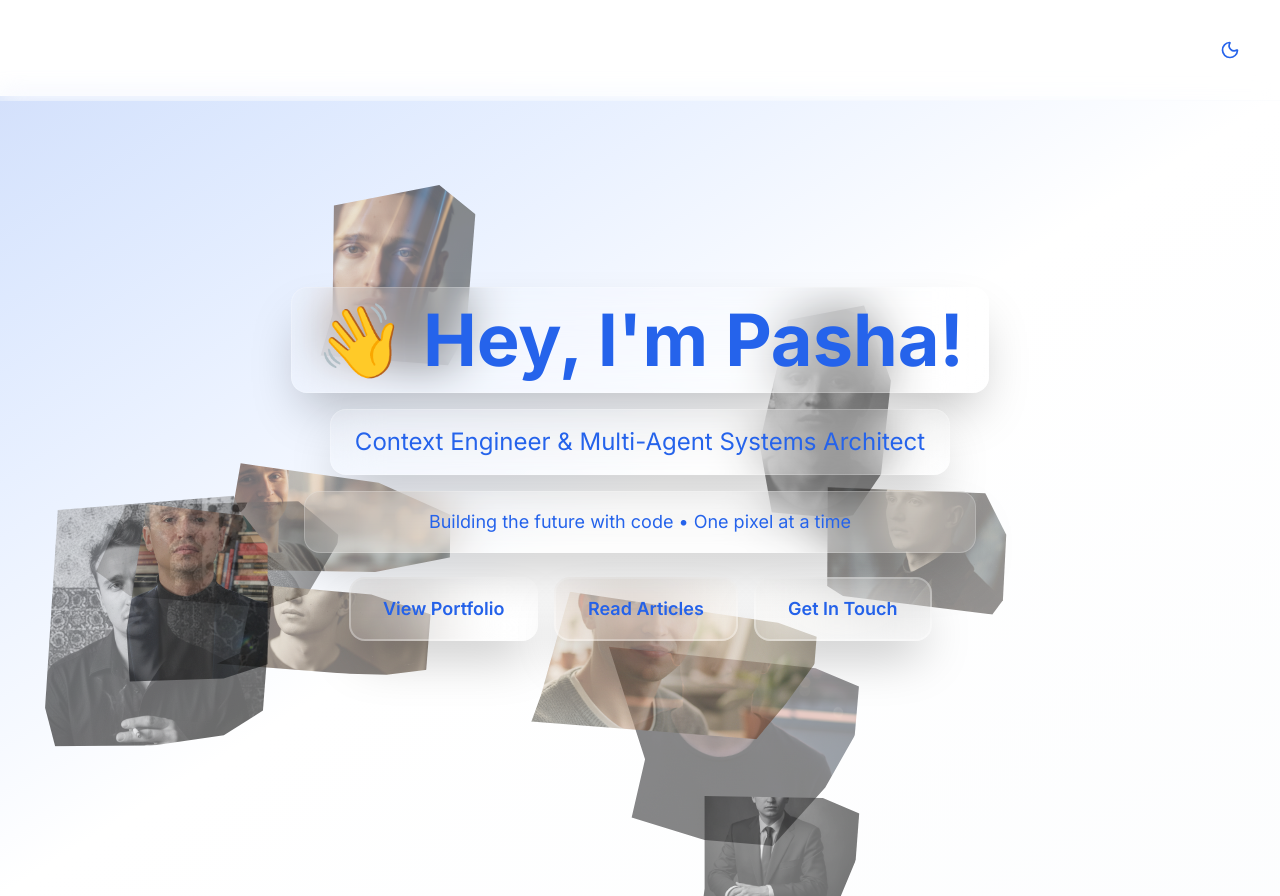
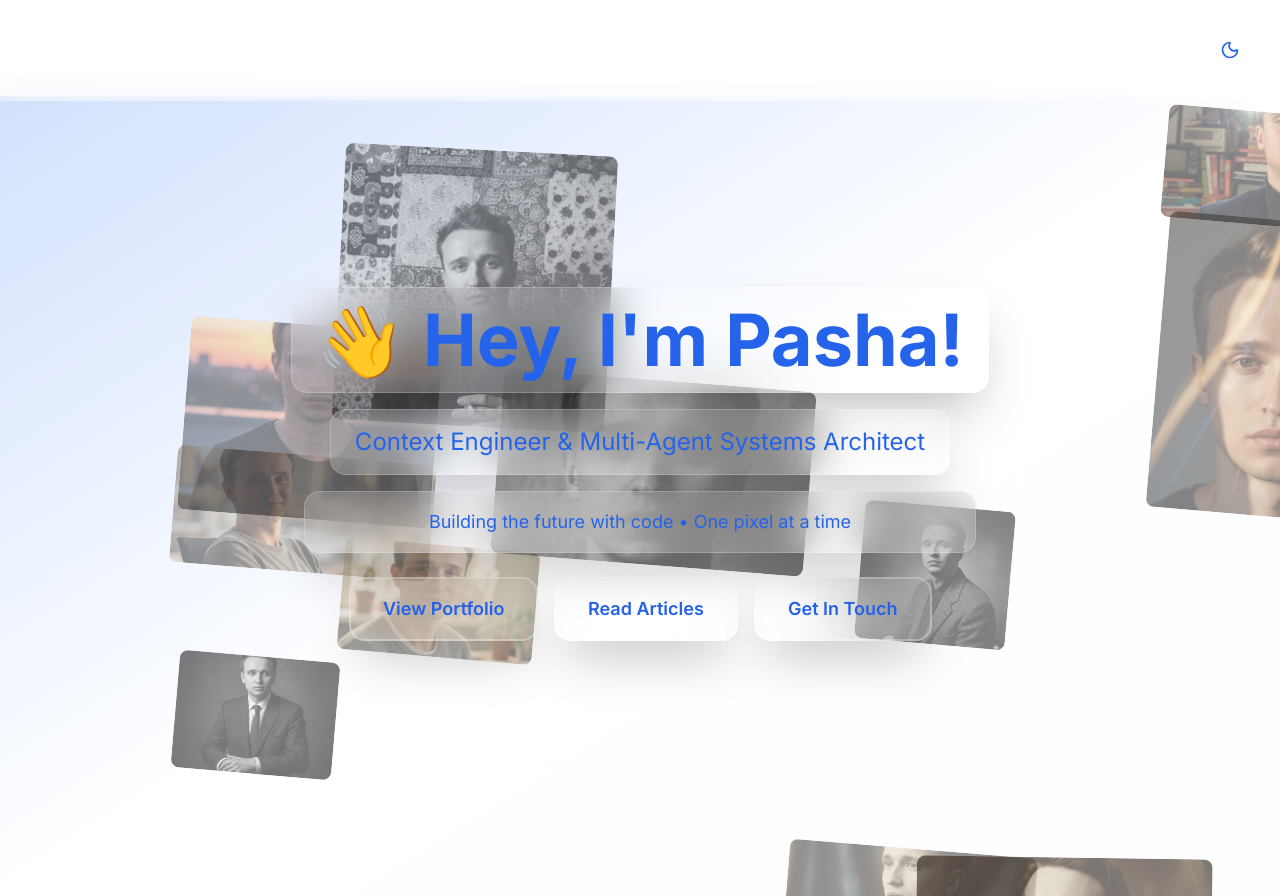
Before and after one commit to karpovpw/karpov-landing, a Next.js app: page / in a window 1280 px wide. Built offline with nearby package versions, Linux system fonts and the light colour scheme.

Commit message:
Fixes to images masks

```diff
--- a/components/features/hero/HeroSection.tsx
+++ b/components/features/hero/HeroSection.tsx
@@ -66,7 +66,6 @@ export function HeroSection({ className }: BaseComponentProps) {
                 top: `${Math.random() * 100}%`,
                 width: `${100 + Math.random() * 200}px`,
                 height: `${100 + Math.random() * 200}px`,
-                clipPath: `polygon(${Math.random() * 20 + 10}% ${Math.random() * 20 + 10}%, ${Math.random() * 20 + 70}% ${Math.random() * 20 + 10}%, ${Math.random() * 20 + 90}% ${Math.random() * 20 + 30}%, ${Math.random() * 20 + 90}% ${Math.random() * 20 + 70}%, ${Math.random() * 20 + 70}% ${Math.random() * 20 + 90}%, ${Math.random() * 20 + 10}% ${Math.random() * 20 + 90}%, ${Math.random() * 20 + 10}% ${Math.random() * 20 + 70}%)`,
               }}
               initial={{ opacity: 0, scale: 0.8 }}
               animate={{
@@ -84,7 +83,7 @@ export function HeroSection({ className }: BaseComponentProps) {
                 src={photo}
                 alt={`Background photo ${index + 1}`}
                 fill
-                className="object-cover"
+                className="object-cover rounded-lg"
               />
             </motion.div>
           ))}
```
Also changed, not shown: 10 other files (tests, documents, lock files or other folders).
